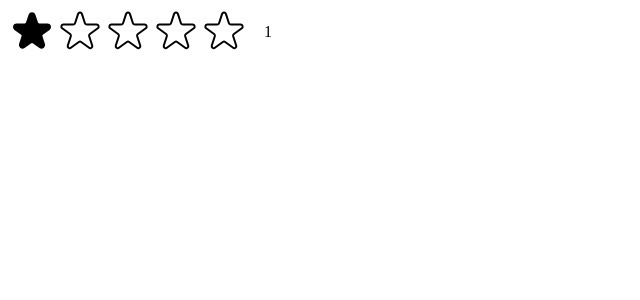
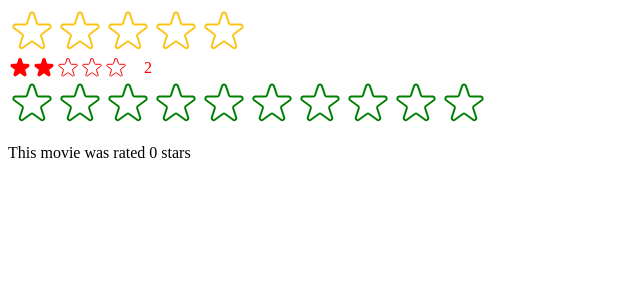
Before and after one commit to easyrilwan/usePopcorn, a React (Create React App) app: page / in a window 1280 px wide. Shown: the top 300 px of the page, without its empty margins (0-640 px from the left). Built offline with nearby package versions, Linux system fonts and the light colour scheme.

Commit message:
star rating

```diff
--- a/src/StarRating.js
+++ b/src/StarRating.js
@@ -4,47 +4,76 @@
 
 const starContainerStyle = { display: "flex" };
 
-const textStyle = { lineHeight: "1", margin: "0" };
-
-export default function StarRating({ maxRating = 5 }) {
-  const [rating, setRating] = useState(1);
+export default function StarRating({
+  maxRating = 5,
+  color = "#fcc419",
+  size = 48,
+  className = "",
+  messages = [],
+  defaultRating = 0,
+  onSetRating,
+}) {
+  const [rating, setRating] = useState(defaultRating);
+  const [tempRating, SetTempRating] = useState(0);
 
   function handleRating(rating) {
     setRating(rating);
+    onSetRating(tempRating);
   }
 
+  const textStyle = {
+    lineHeight: "1",
+    margin: "0",
+    color,
+    fontSize: `${size / 1.5}px `,
+  };
+
   return (
-    <div style={containerStyle}>
+    <div style={containerStyle} className={className}>
       <div style={starContainerStyle}>
         {Array.from({ length: maxRating }, (_, i) => (
           <Star
             key={i}
             onRate={() => handleRating(i + 1)}
-            full={rating >= i + 1}
+            full={tempRating ? tempRating >= i + 1 : rating >= i + 1}
+            onHoverIn={() => SetTempRating(i + 1)}
+            onHoverOut={() => SetTempRating(0)}
+            color={color}
+            size={size}
           />
         ))}
       </div>
-      <p style={textStyle}>{rating || ""}</p>
+      <p style={textStyle}>
+        {messages.length === maxRating
+          ? messages[tempRating ? tempRating - 1 : rating - 1]
+          : tempRating || rating || ""}
+      </p>
     </div>
   );
 }
 
-const starStyle = {
-  width: "48px",
-  height: "48px",
-  display: "block",
-  cursor: "pointer",
-};
+function Star({ onRate, full, onHoverIn, onHoverOut, color, size }) {
+  const starStyle = {
+    width: `${size}px`,
+    height: `${size}px`,
+    display: "block",
+    cursor: "pointer",
+  };
 
-function Star({ onRate, full }) {
   return (
-    <span role="button" style={starStyle} onClick={onRate}>
+    <span
+      role="button"
+      style={starStyle}
+      onClick={onRate}
+      onMouseEnter={onHoverIn}
+      onMouseLeave={onHoverOut}
+    >
       {full ? (
         <svg
           xmlns="http://www.w3.org/2000/svg"
           viewBox="0 0 20 20"
-          fill="#000"
-          stroke="#000"
+          fill={color}
+          stroke={color}
         >
           <path d="M9.049 2.927c.3-.921 1.603-.921 1.902 0l1.07 3.292a1 1 0 00.95.69h3.462c.969 0 1.371 1.24.588 1.81l-2.8 2.034a1 1 0 00-.364 1.118l1.07 3.292c.3.921-.755 1.688-1.54 1.118l-2.8-2.034a1 1 0 00-1.175 0l-2.8 2.034c-.784.57-1.838-.197-1.539-1.118l1.07-3.292a1 1 0 00-.364-1.118L2.98 8.72c-.783-.57-.38-1.81.588-1.81h3.461a1 1 0 00.951-.69l1.07-3.292z" />
         </svg>
@@ -53,7 +82,7 @@
           xmlns="http://www.w3.org/2000/svg"
           fill="none"
           viewBox="0 0 24 24"
-          stroke="#000"
+          stroke={color}
         >
           <path
             strokeLinecap="round"
--- a/src/index.js
+++ b/src/index.js
@@ -1,13 +1,28 @@
-import React from "react";
+import React, { useState } from "react";
 import ReactDOM from "react-dom/client";
 // import "./index.css";
 // import App from "./App";
 import StarRating from "./StarRating";
 
+function Test() {
+  const [movieRating, setMovieRating] = useState(0);
+  return (
+    <div>
+      <StarRating color="green" maxRating={10} onSetRating={setMovieRating} />
+      <p>This movie was rated {movieRating} stars</p>
+    </div>
+  );
+}
+
 const root = ReactDOM.createRoot(document.getElementById("root"));
 root.render(
   <React.StrictMode>
     {/* <App /> */}
-    <StarRating maxRating={5} />
+    <StarRating
+      maxRating={5}
+      messages={["Terrible", "Bad", "Okay", "Good", "Amazing"]}
+    />
+    <StarRating size={24} color="red" defaultRating={2} />
+    <Test />
   </React.StrictMode>
 );
```
